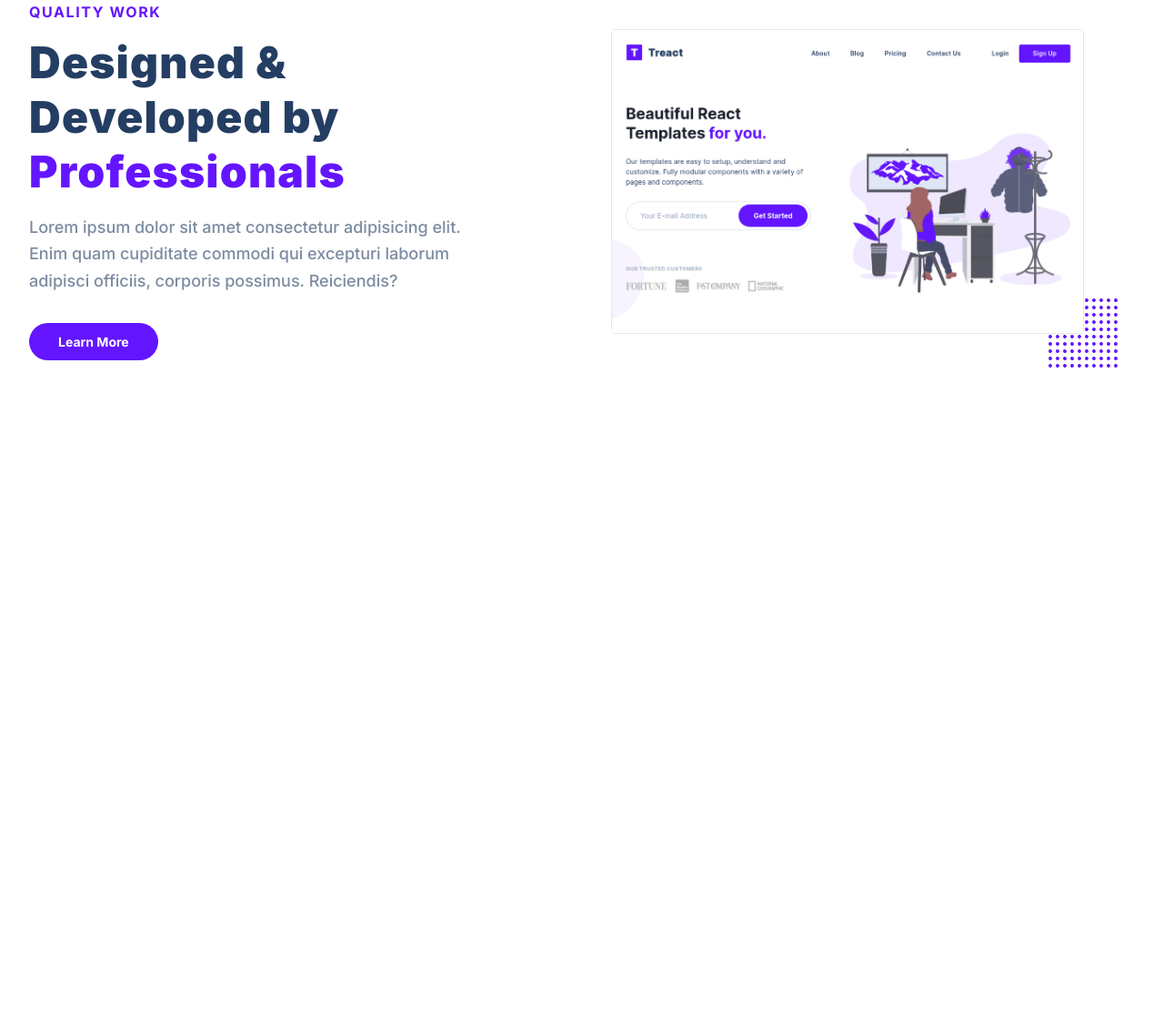
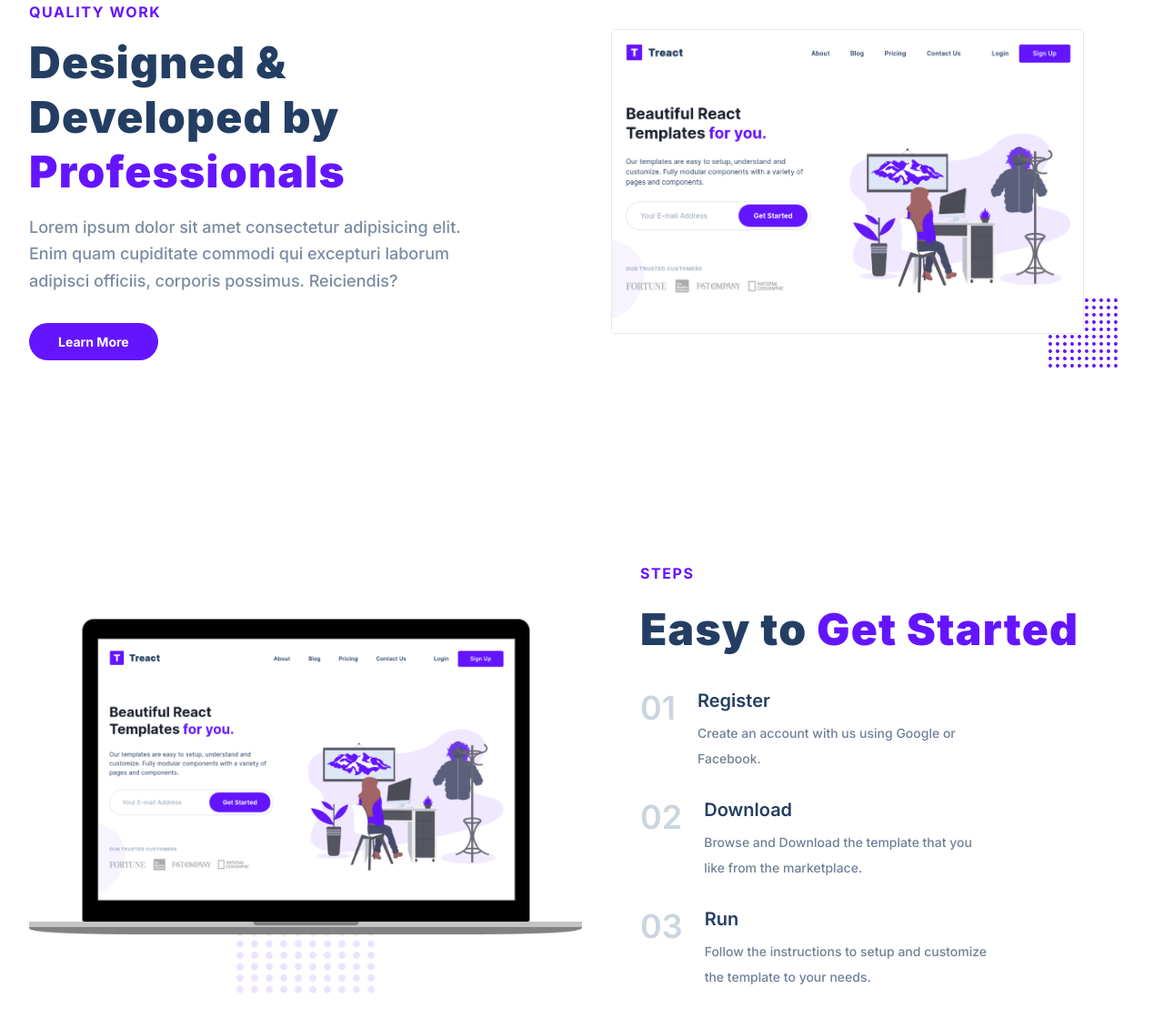
Before and after one commit to John-Basford/Module-3-Treact-Final-Project, a plain HTML site: page index.html in a window 1280 px wide. Shown: the part 1761-2892 px from the top of the page at 91% size. Before the commit the page ends 2253 px from the top, so only its background shows below. Drawn offline with Linux system fonts and the light colour scheme.

Commit message:
steps html and css completion

```diff
--- a/index.html
+++ b/index.html
@@ -145,6 +145,61 @@
         </div>
       </div>
     </section>
+    <section id="steps">
+      <div class="container">
+        <div class="row">
+          <figure class="steps__img--wrapper">
+            <img src="assets/hero-screenshot-2.241aac1fbc66db29d873.png" alt="" class="steps__img">
+            <svg viewBox="0 0 1280 1280" class="steps__grid" xmlns="http://www.w3.org/2000/svg">
+                <defs>
+                  <path id="line-of-balls" d="M55 33.5C44.5 37 35 47.6 32.8 58.3c-4.3 20.6 16.3 41.2 36.9 36.9 15.5-3.2 27.5-19 26-33.9-1.1-10.5-9-21.3-19-26.2-6.1-2.9-15.5-3.6-21.7-1.6zM183 33.5c-15.1 5-25.3 21.6-22.2 36.2 2.5 11.9 13.6 23 25.4 25.5 19.4 4.1 39.5-14.2 37.5-33.9-1.1-10.5-9-21.3-19-26.2-6.1-2.9-15.5-3.6-21.7-1.6zM311 33.5c-10.5 3.5-20 14.1-22.2 24.8-4.3 20.6 16.3 41.2 36.9 36.9 15.5-3.2 27.5-19 26-33.9-1.1-10.5-9-21.3-19-26.2-6.1-2.9-15.5-3.6-21.7-1.6zM439 33.5c-10.5 3.5-20 14.1-22.2 24.8-4.3 20.6 16.3 41.2 36.9 36.9 15.5-3.2 27.5-19 26-33.9-1.1-10.5-9-21.3-19-26.2-6.1-2.9-15.5-3.6-21.7-1.6zM567 33.5c-10.5 3.5-20 14.1-22.2 24.8-4.3 20.6 16.3 41.2 36.9 36.9 15.5-3.2 27.5-19 26-33.9-1.1-10.5-9-21.3-19-26.2-6.1-2.9-15.5-3.6-21.7-1.6zM695 33.5c-10.5 3.5-20 14.1-22.2 24.8-4.3 20.6 16.3 41.2 36.9 36.9 15.5-3.2 27.5-19 26-33.9-1.1-10.5-9-21.3-19-26.2-6.1-2.9-15.5-3.6-21.7-1.6zM823 33.5c-10.5 3.5-20 14.1-22.2 24.8-4.3 20.6 16.3 41.2 36.9 36.9 15.5-3.2 27.5-19 26-33.9-1.1-10.5-9-21.3-19-26.2-6.1-2.9-15.5-3.6-21.7-1.6zM951 33.5c-10.5 3.5-20 14.1-22.2 24.8-4.3 20.6 16.3 41.2 36.9 36.9 15.5-3.2 27.5-19 26-33.9-1.1-10.5-9-21.3-19-26.2-6.1-2.9-15.5-3.6-21.7-1.6zM1079 33.5c-10.5 3.5-20 14.1-22.2 24.8-2.5 11.7 3.2 24.4 14.2 31.9 10.7 7.4 22.9 7.5 33.7.3 17.7-11.8 20.1-33.8 5.3-48.5-8.5-8.6-20.7-11.9-31-8.5zM1207 33.5c-10.5 3.5-20 14.1-22.2 24.8-2.5 11.7 3.2 24.4 14.2 31.9 10.7 7.4 22.9 7.5 33.7.3 17.7-11.8 20.1-33.8 5.3-48.5-8.5-8.6-20.7-11.9-31-8.5z"></path>
+                </defs>
+
+                <!-- Repeat the line 10 times with vertical spacing -->
+                <g fill="rgba(100, 21, 255, 0.15)">
+                  <use href="#line-of-balls" transform="translate(0, 0)"></use>
+                  <use href="#line-of-balls" transform="translate(0, 100)"></use>
+                  <use href="#line-of-balls" transform="translate(0, 200)"></use>
+                  <use href="#line-of-balls" transform="translate(0, 300)"></use>
+                  <use href="#line-of-balls" transform="translate(0, 400)"></use>
+                  <use href="#line-of-balls" transform="translate(0, 500)"></use>
+                  <use href="#line-of-balls" transform="translate(0, 600)"></use>
+                  <use href="#line-of-balls" transform="translate(0, 700)"></use>
+                  <use href="#line-of-balls" transform="translate(0, 800)"></use>
+                  <use href="#line-of-balls" transform="translate(0, 900)"></use>
+                </g>
+              </svg>
+          </figure>
+          <div class="steps__description">
+            <div class="section__tag">STEPS</div>
+            <h2 class="section__title">Easy to <span class="purple">Get Started</span></h2>
+            <div class="steps__list">
+              <div class="step">
+                <div class="step__number">01</div>
+                <div class="step__description">
+                  <div class="step__title">Register</div>
+                  <div class="step__para">Create an account with us using Google or Facebook.</div>
+                </div>
+              </div>
+              <div class="step">
+                <div class="step__number">02</div>
+                <div class="step__description">
+                  <div class="step__title">Download</div>
+                  <div class="step__para">Browse and Download the template that you like from the marketplace.</div>
+                </div>
+              </div>
+              <div class="step">
+                <div class="step__number">03</div>
+                <div class="step__description">
+                  <div class="step__title">Run</div>
+                  <div class="step__para">Follow the instructions to setup and customize the template to your needs.</div>
+                </div>
+              </div>
+            </div>
+          </div>
+        </div>
+      </div>
+    </section>
   </main>
 </body>
 </html>
--- a/styles.css
+++ b/styles.css
@@ -368,3 +368,85 @@ svg:not(:root) {
     overflow-clip-margin: content-box;
     overflow: hidden;
 }
+
+
+/*
+
+STEPS
+
+*/
+
+
+#steps .row {
+  display: flex;
+  justify-content: space-between;
+  align-items: center;
+}
+
+
+.steps__img--wrapper,
+.steps__description {
+  width: 50%;
+}
+
+.steps__img--wrapper {
+  display: flex;
+  position: relative;
+}
+
+.steps__img {
+  z-index: 2;
+}
+
+.steps__grid {
+  position: absolute;
+  bottom: -100px;
+  left: 50%;
+  transform: translateX(-50%);
+  width: 10rem;
+  height: 10rem;
+  opacity: 0.8;
+  z-index: -10;
+  color: rgb(100, 21, 255);
+  fill: currentColor;
+}
+
+.steps__description {
+  padding: 32px 0;
+  padding-left: 64px;
+}
+
+.step {
+  display: flex;
+  align-items: flex-start;
+  margin-top: 32px;
+}
+
+.step__number {
+  color: #cbd5e0;
+  font-size: 36px;
+  font-weight: 600;
+  line-height: 1;
+}
+
+.step__description {
+  display: flex;
+  flex-direction: column;
+  margin-left: 24px;
+  max-width: 320px;
+}
+
+.step__title {
+  font-weight: 600;
+  font-size: 20px;
+  color: #243e63;
+  line-height: 1;
+}
+
+.step__para {
+  font-size: 14px;
+  color: #718096;
+  margin-top: 12px;
+  font-weight: 500;
+  line-height: 2;
+}
```
